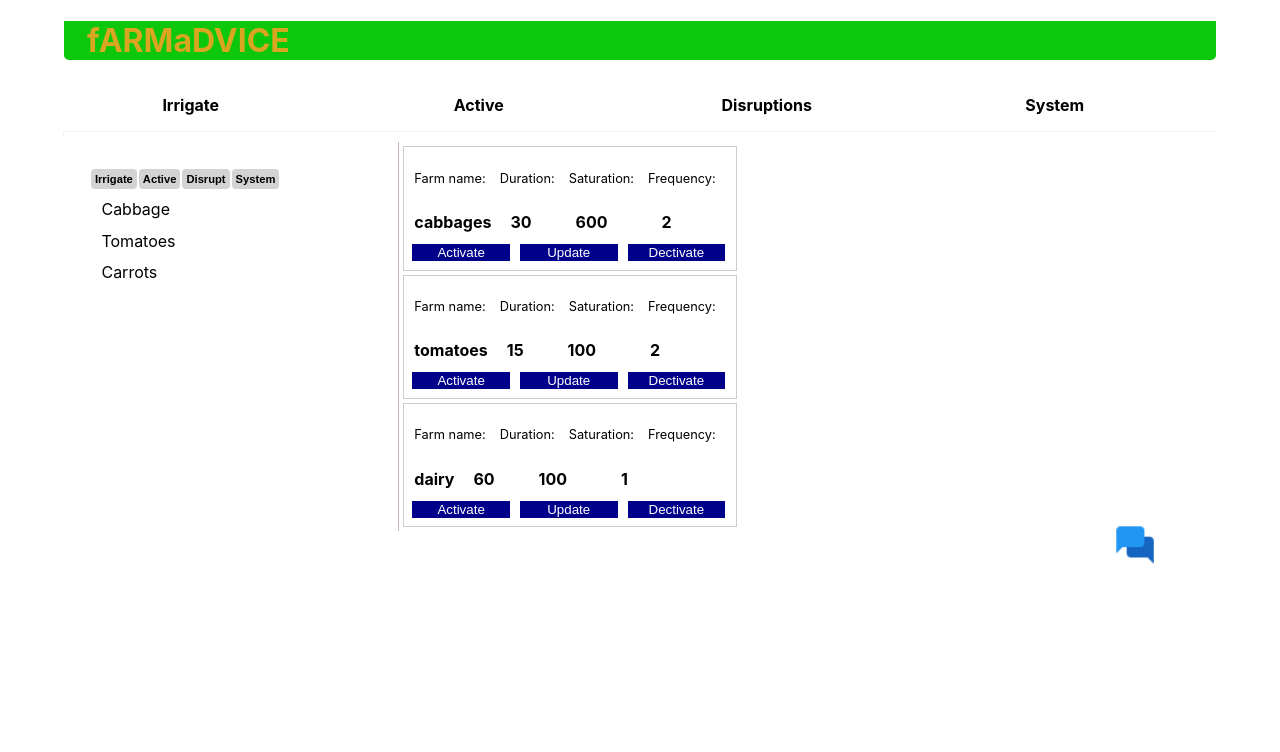
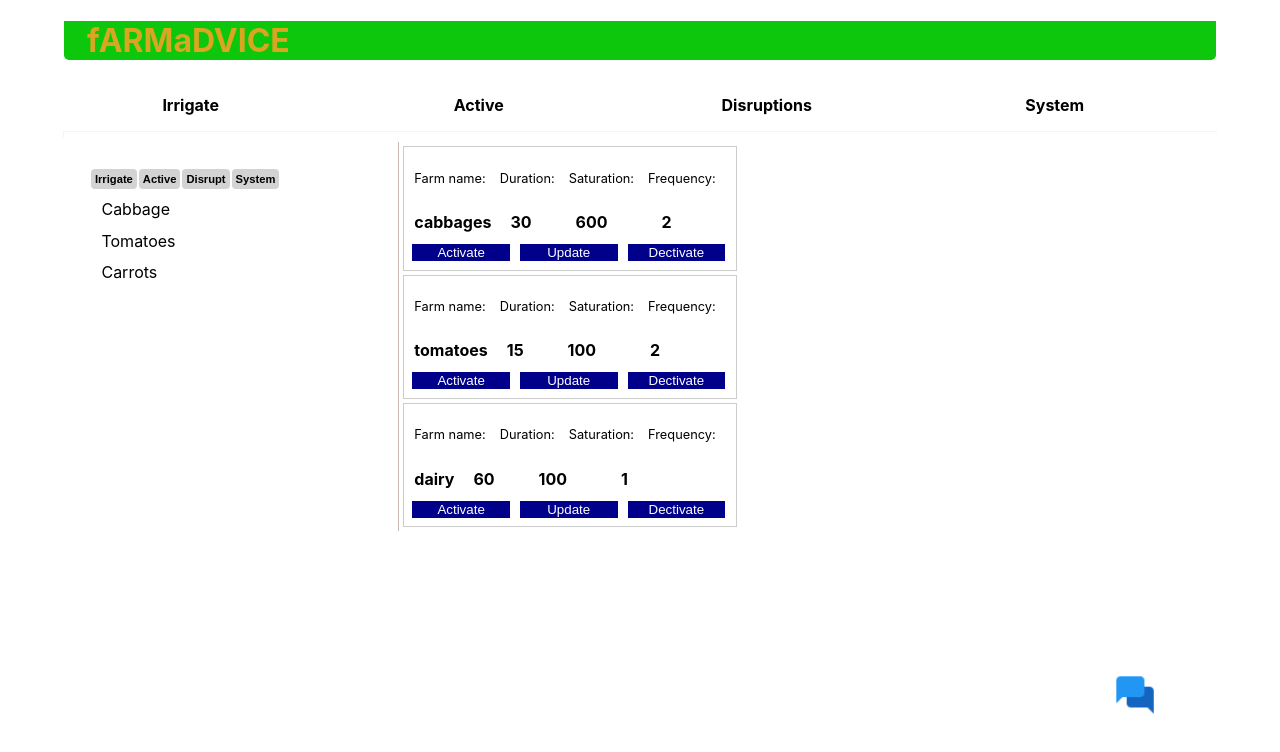
Before and after one commit to wakoTheDev/fARMaDVICE, a React (Create React App) app in the folder user-interface/: page / in a window 1280 px wide. Shown: the top 752 px of the page. Built offline with nearby package versions, Linux system fonts and the light colour scheme.

Commit message:
styling the chatbot icon

```diff
--- a/user-interface/src/App.js
+++ b/user-interface/src/App.js
@@ -3,6 +3,7 @@
 import React, { useState,createContext } from 'react';
 import './App.css';
 import './App1.css';
+import './fab.css'
 import HomeTitle from './title';
 import AppMenu from './AppMenu'
 import Content from './Content'
--- /dev/null
+++ b/user-interface/src/fab.css
@@ -0,0 +1,9 @@
+.icon_position{
+    position:absolute;
+    left:75%;
+    bottom:10%;
+    zIndex:1;
+    width:200px;
+    min-height:250px;
+    border-radius:5px;
+}
--- a/user-interface/src/fab.js
+++ b/user-interface/src/fab.js
@@ -1,4 +1,5 @@
 import { useState,useEffect,useRef } from 'react';
+import "./fab.css"
 import React from "react";
 import chat from './chat.png'
 // import close from './close.png'
@@ -25,7 +26,7 @@ const Fab = () =>{
 
 
     return(
-        <div ref={positionRef}style={{width:'200px',minHeight:'250px', borderRadius:'5px',position:'fixed',top:fixedTop,left:'75%',zIndex:'1'}}>
+        <div ref={positionRef} className='icon_position'>
             {currentComponent ? <ChatbotUI getComponent={getComponent}/>:<img src={chat} alt="" style={{width:'25%',height:'20%',position:'absolute',top:'80%',left:'75%',zIndex:2}} onClick={()=>{getComponent()}}/>}
 
         </div>
```
